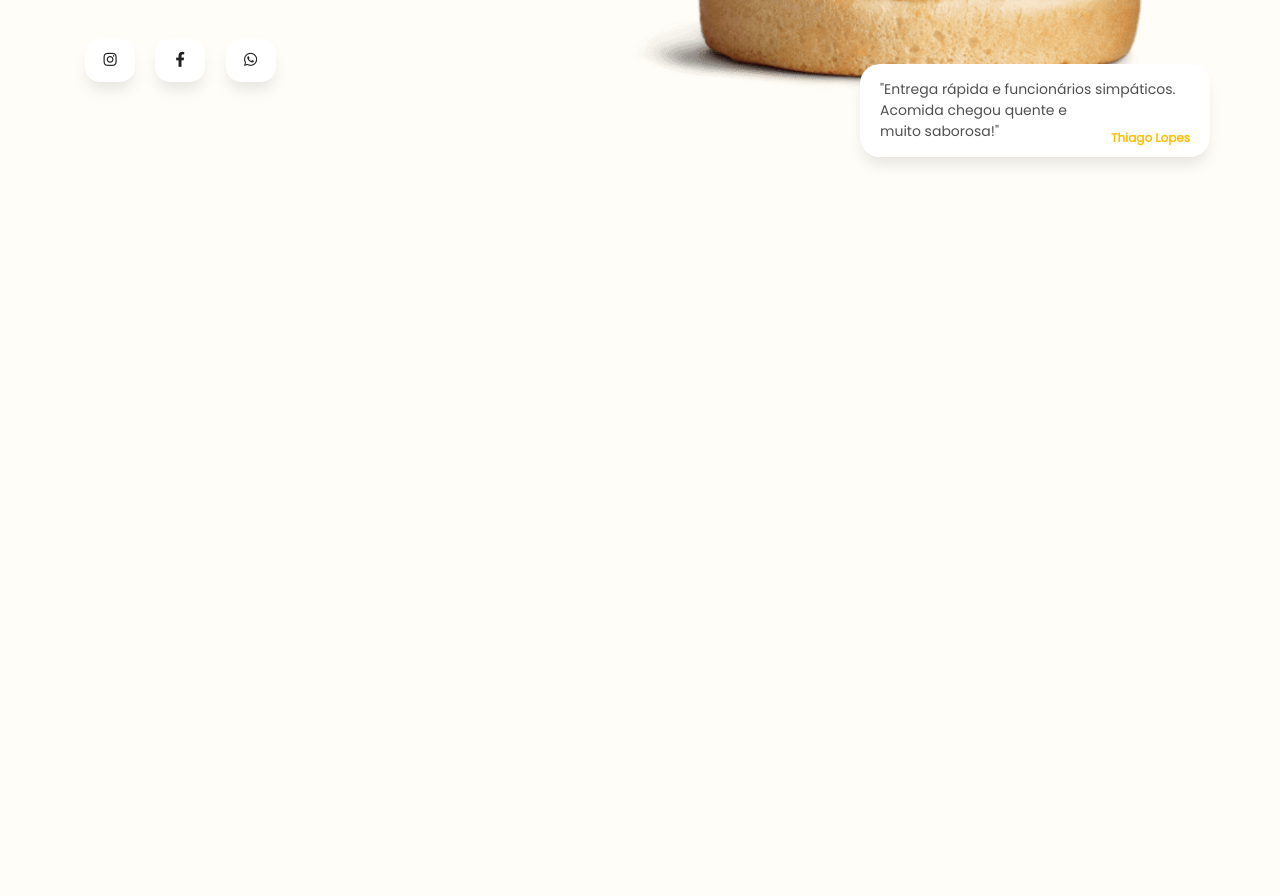
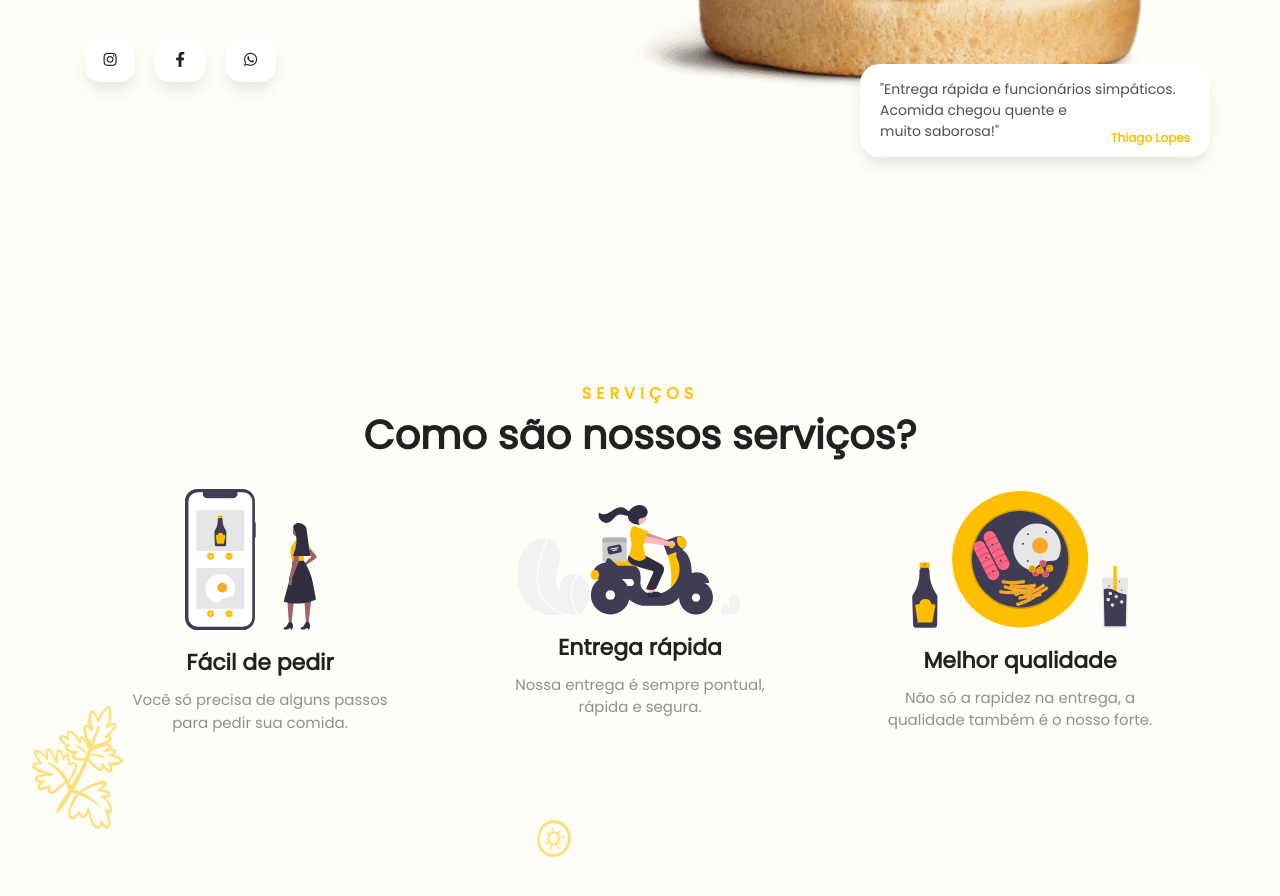
Before and after one commit to Viniiirj/ProjetoCardapio, a plain HTML site: page index.html in a window 1280 px wide. Shown: the part 669-1565 px from the top of the page. Before the commit the page ends 951 px from the top, so only its background shows below. Drawn offline with Linux system fonts and the light colour scheme; files whose address does not match are found by name.

Commit message:
Adicionado a seção de serviços

```diff
--- a/css/main.css
+++ b/css/main.css
@@ -176,3 +176,52 @@ b {
     right: 20px;
     bottom: 10px;
 }
+
+.servicos{
+    padding-top: 100px;
+    padding-bottom: 150px;
+}
+
+.hint-title{
+    color: var(--color-primary);
+    font-size: 16px;
+    text-transform: uppercase;
+    letter-spacing: 5px;
+}
+
+.title{
+    color: var(--color-black);
+    font-size: 40px;
+    margin-top: 5px;
+    margin-bottom: 30px;
+}
+
+.card-icon {
+    height: 150px;
+    margin: 0 auto;
+    margin-bottom: 30px;
+    display: flex;
+    flex-direction: column;
+    justify-content: center;
+    align-items: center;
+}
+
+.card-text{
+    color: var(--color-text-out);
+    font-size: 15px;
+    padding: 0 30px;
+}
+
+.card-text p {
+    font-size: 22px;
+    color: var(--color-black);
+    margin-bottom: 10px;
+}
+
+.background-servicos{
+    position: absolute;
+    left: 0;
+    right: 0;
+    height: 500px;
+    background-image: url('../img/bg-icons-2.png');
+}
--- a/index.html
+++ b/index.html
@@ -90,6 +90,45 @@
 
     <section class="servicos" id="servicos">
 
+        <div class="background-servicos"></div>
+
+        <div class="container">
+            <div class="row">
+                <div class="col-12 text-center mb-5">
+                    <span class="hint-title"><b>Serviços</b></span>
+                    <h1 class="title">
+                        <b>Como são nossos serviços?</b>
+                    </h1>
+                </div>
+                <div class="col-4 mb-5">
+                    <div class="card-icon text-center">
+                        <img src="./img/icone-pedido.svg" width="150" alt="">
+                        <div class="card-text text-center mt-3">
+                            <p><b>Fácil de pedir</b></p>
+                            <span>Você só precisa de alguns passos para pedir sua comida.</span>
+                        </div>
+                    </div>
+                </div>
+                <div class="col-4 mb-5">
+                    <div class="card-icon text-center">
+                        <img src="./img/icone-delivery.svg" width="250" alt="">
+                        <div class="card-text text-center mt-3">
+                            <p><b>Entrega rápida</b></p>
+                            <span>Nossa entrega é sempre pontual, rápida e segura.</span>
+                        </div>
+                    </div>
+                </div>
+                <div class="col-4 mb-5">
+                    <div class="card-icon text-center">
+                        <img src="./img/icone-qualidade.svg" width="250" alt="">
+                        <div class="card-text text-center mt-3">
+                            <p><b>Melhor qualidade</b></p>
+                            <span>Não só a rapidez na entrega, a qualidade também é o nosso forte.</span>
+                        </div>
+                    </div>
+                </div>
+            </div>
+        </div>
     </section>
 
     <section class="cardapio" id="cardapio">
```
